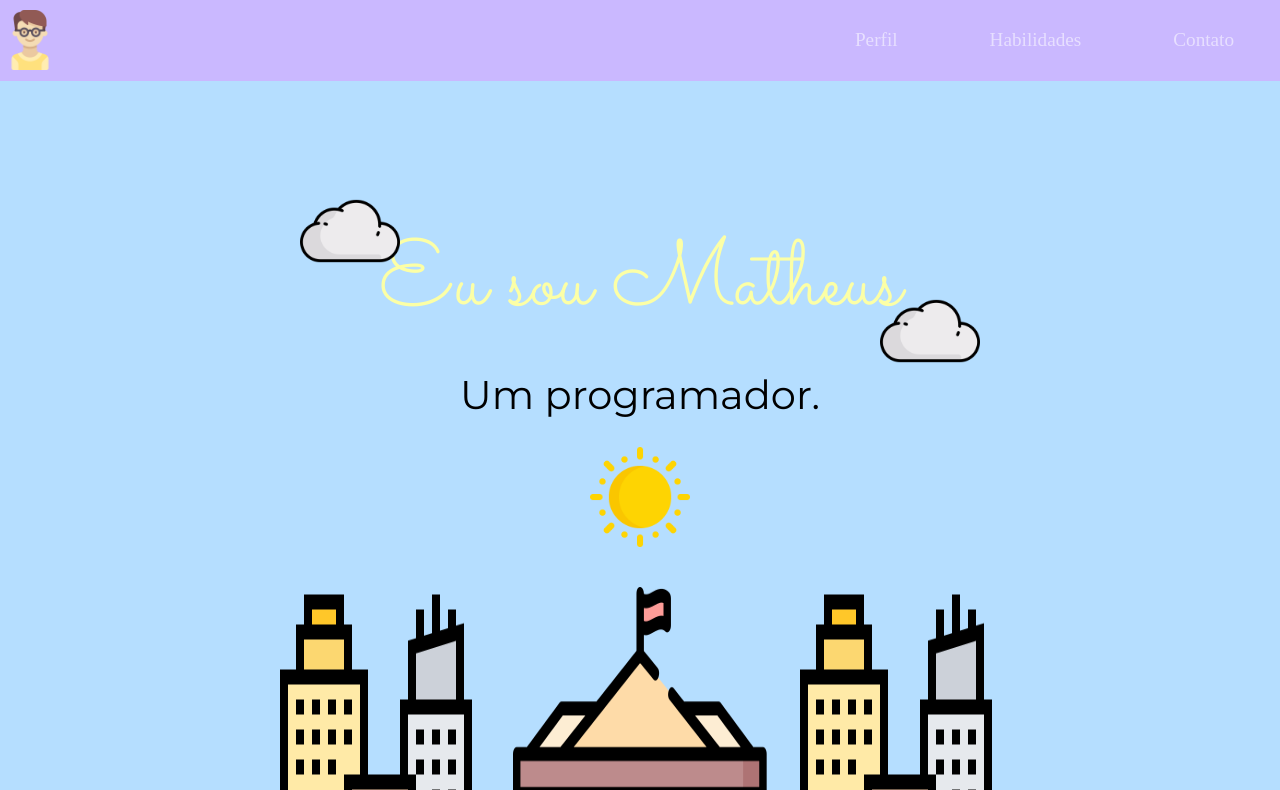
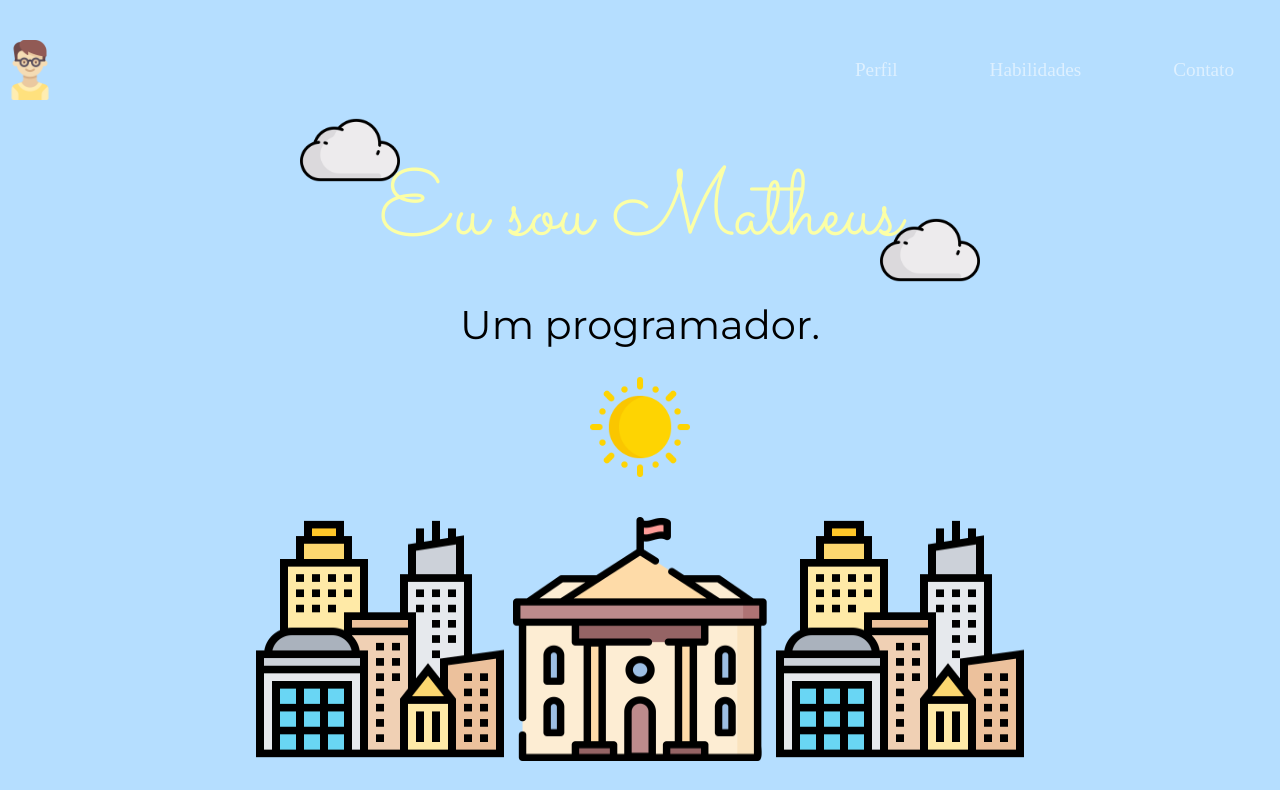
Before and after one commit to matheusgomes2020/cv, a plain HTML site: page index.html in a window 1280 px wide. Shown: the top 790 px of the page. Drawn offline with nearby package versions, Linux system fonts and the light colour scheme.

Commit message:
Add files via upload

```diff
--- a/index.html
+++ b/index.html
@@ -1,19 +1,42 @@
 <html lang="en">
+
 <head>
   <meta charset="UTF-8">
   <meta http-equiv="X-UA-Compatible" content="IE=edge">
   <meta name="viewport" content="width=device-width, initial-scale=1.0">
   <title>Matheus Gomes</title>
-    <link href="https://cdn.jsdelivr.net/npm/bootstrap@5.1.3/dist/css/bootstrap.min.css" rel="stylesheet" integrity="sha384-1BmE4kWBq78iYhFldvKuhfTAU6auU8tT94WrHftjDbrCEXSU1oBoqyl2QvZ6jIW3" crossorigin="anonymous">
-    <script src="https://cdn.jsdelivr.net/npm/bootstrap@5.1.3/dist/js/bootstrap.bundle.min.js" integrity="sha384-ka7Sk0Gln4gmtz2MlQnikT1wXgYsOg+OMhuP+IlRH9sENBO0LRn5q+8nbTov4+1p" crossorigin="anonymous"></script>
-    <link rel="stylesheet" href="css/styles.css">
-    <link rel="icon" href="C:\Users\batat\Downloads\Web Development\site\favicon.ico"/>
+
+  <!-- Google Fonts -->
   <link rel="preconnect" href="https://fonts.googleapis.com">
   <link rel="preconnect" href="https://fonts.gstatic.com" crossorigin>
   <link href="https://fonts.googleapis.com/css2?family=Merriweather&family=Montserrat&family=Sacramento&display=swap" rel="stylesheet">
+
+  <!-- CSS Stylesheets -->
+  <link href="https://cdn.jsdelivr.net/npm/bootstrap@5.1.3/dist/css/bootstrap.min.css" rel="stylesheet" integrity="sha384-1BmE4kWBq78iYhFldvKuhfTAU6auU8tT94WrHftjDbrCEXSU1oBoqyl2QvZ6jIW3" crossorigin="anonymous">
+  <link rel="stylesheet" href="css/styles.css">
+
+  <!-- Font Awesome -->
+  <script src="https://kit.fontawesome.com/43124feaf5.js" crossorigin="anonymous"></script>
+
+  <!-- Fav Icon -->
+  <link rel="icon" href="C:\Users\batat\Downloads\Web Development\site\favicon.ico" />
+
+  <!-- Bootstrap Scripts -->
+  <script src="https://cdn.jsdelivr.net/npm/bootstrap@5.1.3/dist/js/bootstrap.bundle.min.js" integrity="sha384-ka7Sk0Gln4gmtz2MlQnikT1wXgYsOg+OMhuP+IlRH9sENBO0LRn5q+8nbTov4+1p" crossorigin="anonymous"></script>
+
+
+  <!-- Nav Bar -->
+
+
 </head>
+
 <body>
-    <nav class="navbar navbar-expand-lg navbar-dark" style="background-color: #CAB8FF;">
+
+  <section id="title">
+
+    <div class="container-fluid bottom-container">
+
+      <nav class="navbar navbar-expand-lg navbar-dark" style="background-color: #B5DEFF;">
         <img src="imagens/nerd.png" alt="" width="60" height="60">
         </a>
         <button class="navbar-toggler" type="button" data-bs-toggle="collapse" data-bs-target="#navbarTogglerDemo01" aria-controls="navbarTogglerDemo01" aria-expanded="false" aria-label="Toggle navigation">
@@ -34,23 +57,60 @@
           </ul>
         </div>
       </nav>
-    <div class="top-container">
-        <img class="cloud-top "src="imagens/cloud.png" alt="cloudtop-img">
+
+      <div class="row">
+
+        <div class="col-lg-12">
+          <img class="cloud-top " src="imagens/cloud.png" alt="cloudtop-img">
+          <img class="cloud-bottom" src="imagens/cloud.png" alt="cloudtop-bottom">
+        </div>
+
+        <div class="col-lg-12">
+          <div class="apresentacao">
+
             <h1>Eu sou Matheus</h1>
             <h2 class="pro"> Um programador.</h2>
-        <img class="cloud-bottom"src="imagens/cloud.png" alt="cloudtop-bottom">
+
+          </div>
+
+        </div>
+
+
+
+
+        <div class="col-lg-12">
+          <div class="imagens">
+
+
+
         <img class="sun" src="imagens/sun.png" alt="">
         <div class="imagens-cidade">
           <img class="imagem-principal" src="imagens/buildings.png" alt="">
           <img class="imagem-principal" src="imagens/town-hall.png" alt="">
-            <img class="imagem-principal"  src="imagens/buildings.png" alt="">
+          <img class="imagem-principal" src="imagens/buildings.png" alt="">
+        </div>
+
         </div>
       </div>
-    <div class="middle-container">
+
+
+      </div>
+    </div>
+  </section>
+
+  <!-- Apresentação -->
+
+  <section id="apresentacao">
     <img class="nerd" src="imagens/nerd.png" alt="">
-        <h2 class="ola" >Olá.</h2>
+    <h2 class="ola">Olá.</h2>
     <h3 class="intro">Eu sou Matheus. Atualmente estou no 6° semestre de Sistemas de Informação</h3>
     <hr>
+  </section>
+
+
+  <!-- Habilidades -->
+
+  <section id="habilidades">
     <div class="habilidades">
       <h2>Habilidades</h2>
       <div class="habilidade1">
@@ -65,17 +125,30 @@
         <p class="habilidade">Atualmente faço curso de programação web com a Dr. Angela Yu. </p>
       </div>
       <hr>
+
+    </div>
+  </section>
+
+  <!-- Contato -->
+
+  <section id="contato">
+
     <div class="contato">
+
       <h2>Contato</h2>
       <h3 class="entrar-em-contato">Quer entrar em contato. Alguma sugestão?</h3>
       <a class="btn" href="mailto:matheusgomez2013@gmail.com">CONTATO</a>
     </div>
-        </div>
-    </div>
+
     <div class="bottom-container">
       <a href="https://www.linkedin.com/in/matheus-gomes-606a2bab/">Linkedin</a>
       <a href="https://github.com/matheusgomes2020">Github</a>
       <p class="copyright">© 2022 Matheus Gomes</p>
     </div>
+
+  </section>
+
+
 </body>
+
 </html>
```
Lines whose indentation alone changed are shown as unchanged.
